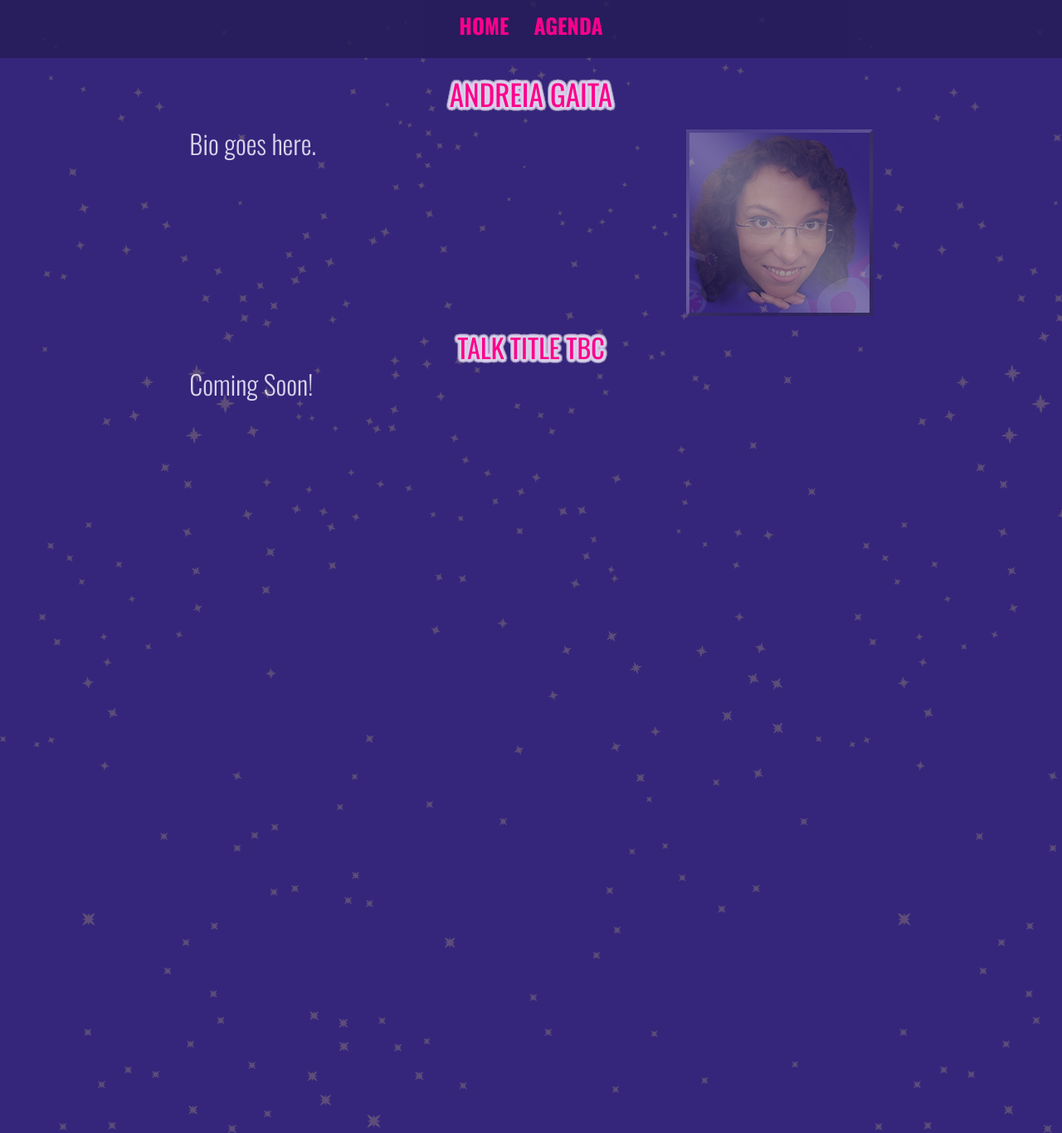
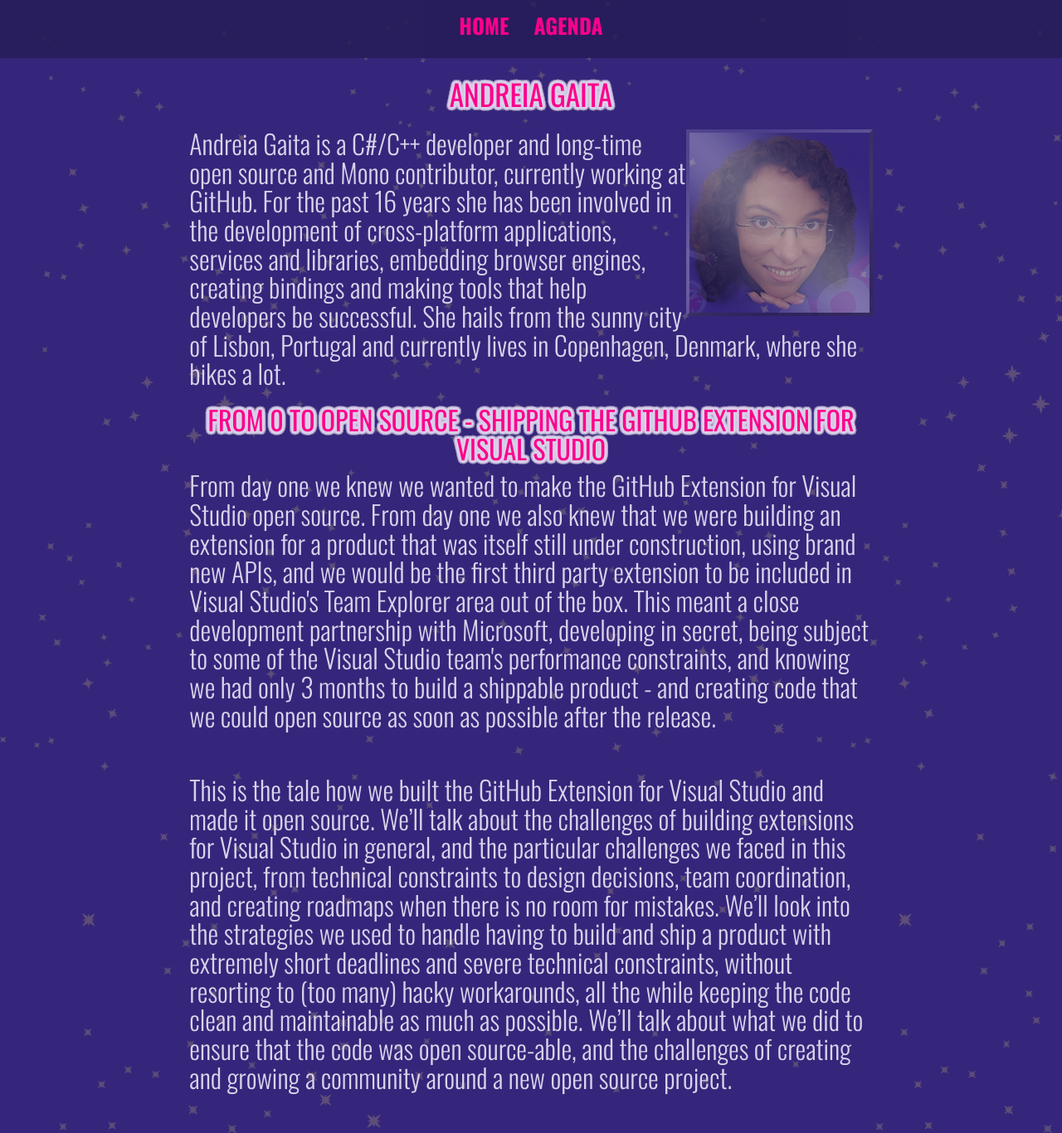
Before and after one commit to mightymuke/codemania.github.io, a Jekyll site: the page built from agenda/andreia-gaita.md, in a window 1280 px wide and 1366 px high. Shown: the whole window at 83% size. Built offline with Jekyll 4.4.1, drawn with Linux system fonts in a browser that asks for light colours; nearby versions of some CDN libraries; some web fonts are replaced.

Commit message:
Andreia
and Duretti's talk title.

```diff
--- a/agenda/andreia-gaita.md
+++ b/agenda/andreia-gaita.md
@@ -3,8 +3,11 @@
 title: Andreia Gaita
 speakerName: Andreia Gaita
 speakerTwitter: sh4na
-speakerBio: Bio goes here.
+speakerBio: Andreia Gaita is a C#/C++ developer and long-time open source and Mono contributor, currently working at GitHub. For the past 16 years she has been involved in the development of cross-platform applications, services and libraries, embedding browser engines, creating bindings and making tools that help developers be successful. She hails from the sunny city of Lisbon, Portugal and currently lives in Copenhagen, Denmark, where she bikes a lot.
 speakerImage: 2016/andreia_gaita.png
-talkTitle: Talk Title TBC
-talkBlurb: Coming Soon!
+talkTitle: From 0 to open source - shipping the GitHub Extension for Visual Studio
+talkBlurb: From day one we knew we wanted to make the GitHub Extension for Visual Studio open source. From day one we also knew that we were building an extension for a product that was itself still under construction, using brand new APIs, and we would be the first third party extension to be included in Visual Studio's Team Explorer area out of the box. This meant a close development partnership with Microsoft, developing in secret, being subject to some of the Visual Studio team's performance constraints, and knowing we had only 3 months to build a shippable product - and creating code that we could open source as soon as possible after the release.
 ---
+
+
+This is the tale how we built the GitHub Extension for Visual Studio and made it open source. We'll talk about the challenges of building extensions for Visual Studio in general, and the particular challenges we faced in this project, from technical constraints to design decisions, team coordination, and creating roadmaps when there is no room for mistakes. We'll look into the strategies we used to handle having to build and ship a product with extremely short deadlines and severe technical constraints, without resorting to (too many) hacky workarounds, all the while keeping the code clean and maintainable as much as possible. We'll talk about what we did to ensure that the code was open source-able, and the challenges of creating and growing a community around a new open source project.
```
Also changed, not shown: agenda.md (+2 -2 lines), agenda/duretti-hirpa.md (+2 -2 lines).
